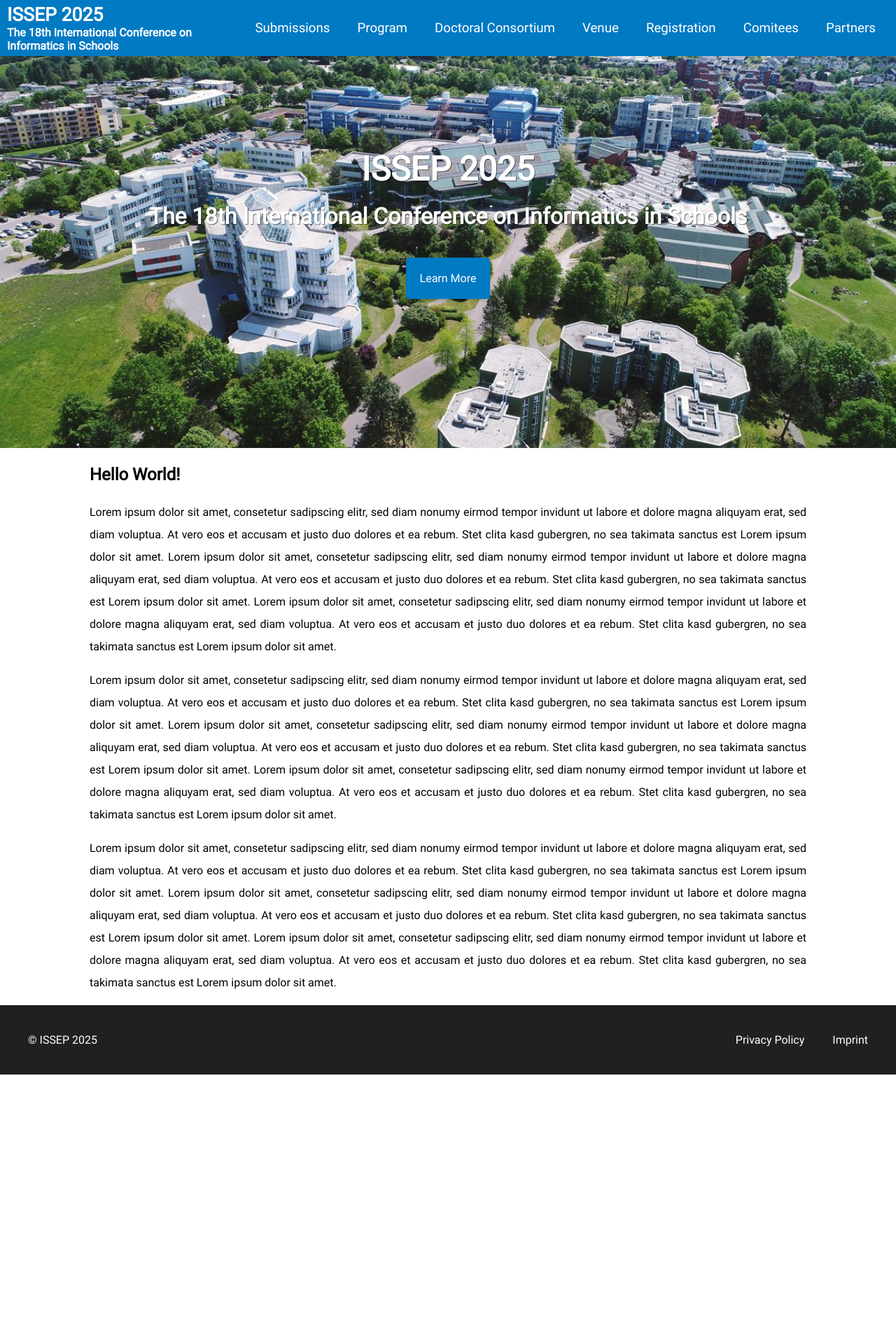
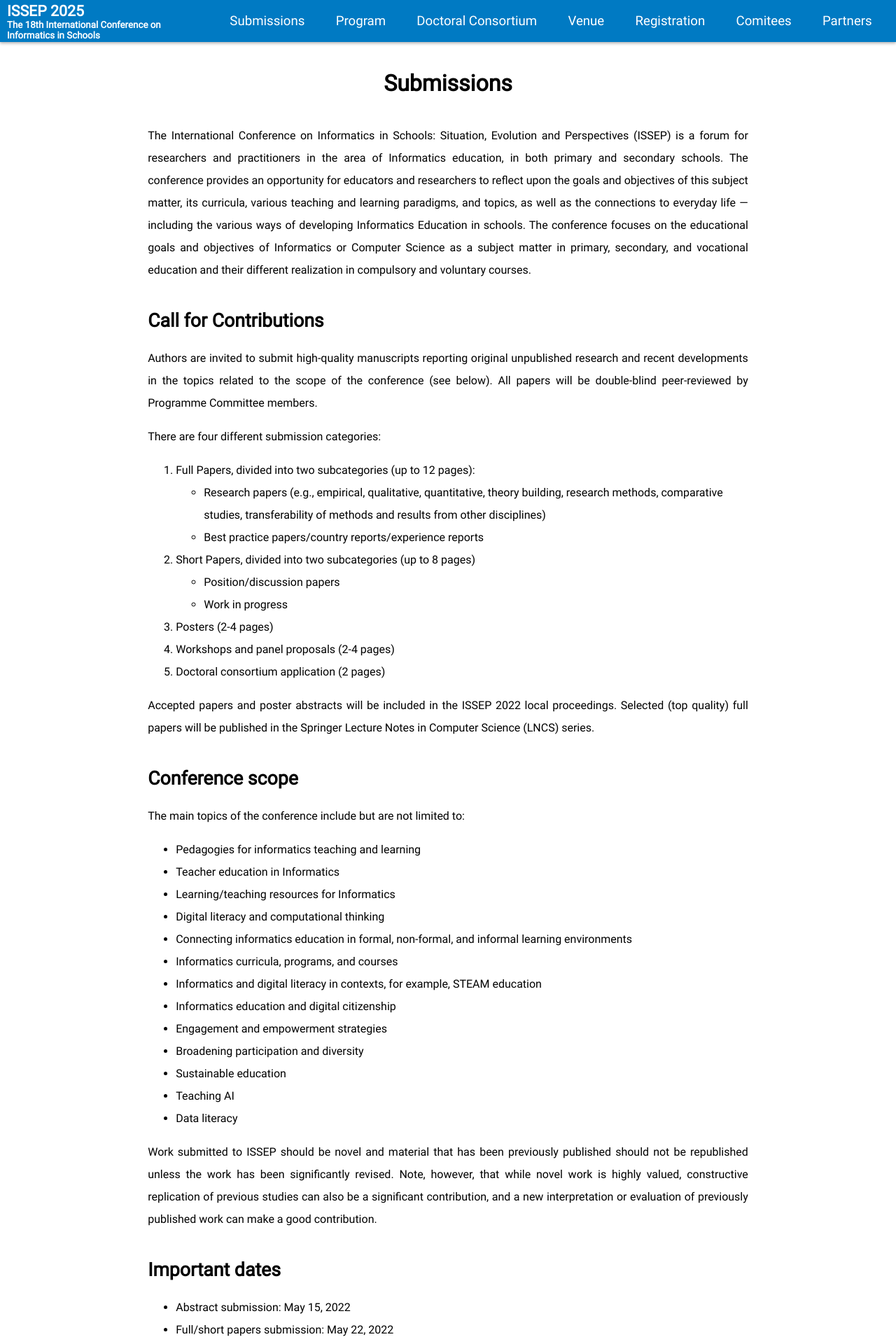
Before and after one commit to jacqueline-staub/issep2025, a PHP site: page /issep2025/submissions/index.php in a window 1280 px wide. Shown: the top 1920 px of the page at 70% size. Before the commit the page ends 1535 px from the top, so only its background shows below. Run offline with PHP 8.4, Linux system fonts and the light colour scheme.

Commit message:
finished draft

```diff
--- a/footer/index.php
+++ b/footer/index.php
@@ -29,7 +29,3 @@
 </div>
 
 </body>
-
-<?php include "scripts/index.php" ?>
-
-</html>
--- a/header/index.php
+++ b/header/index.php
@@ -9,7 +9,7 @@
 
   <title>ISSEP 2025</title>
 
-  <link rel="stylesheet" href="styles.css">
+  <link rel="stylesheet" href="http://localhost/issep2025/styles.css">
 
 </head>
 
--- a/index.php
+++ b/index.php
@@ -7,8 +7,11 @@
 
   <div>
     <h1>ISSEP 2025</h1>
-    <h2>The 18th International Conference on Informatics in Schools</h2>
-    <a href="">
+    <h2>
+      The 18th International Conference <br>
+      on Informatics in Schools
+    </h2>
+    <a href="http://localhost/issep2025/pageTemplate/">
       Learn More
     </a>
   </div>
@@ -17,40 +20,28 @@
 
 <div class="mainContainer">
 
-  <h3>Hello World!</h3>
+  <h1>Welcome to ISSEP 2025</h1>
 
   <p>
-    Lorem ipsum dolor sit amet, consetetur sadipscing elitr, sed diam nonumy eirmod tempor invidunt ut labore et
-    dolore magna aliquyam erat, sed diam voluptua. At vero eos et accusam et justo duo dolores et ea rebum.
-    Stet clita kasd gubergren, no sea takimata sanctus est Lorem ipsum dolor sit amet. Lorem ipsum dolor sit amet,
-    consetetur sadipscing elitr, sed diam nonumy eirmod tempor invidunt ut labore et dolore magna aliquyam erat,
-    sed diam voluptua. At vero eos et accusam et justo duo dolores et ea rebum. Stet clita kasd gubergren,
-    no sea takimata sanctus est Lorem ipsum dolor sit amet. Lorem ipsum dolor sit amet, consetetur sadipscing elitr,
-    sed diam nonumy eirmod tempor invidunt ut labore et dolore magna aliquyam erat, sed diam voluptua.
-    At vero eos et accusam et justo duo dolores et ea rebum. Stet clita kasd gubergren, no sea takimata sanctus
-    est Lorem ipsum dolor sit amet.
+    The International Conference on Informatics in Schools: Situation, Evolution and Perspectives (ISSEP)
+    is a forum for researchers and practitioners in the area of Informatics education,
+    in both primary and secondary schools. The conference provides an opportunity for educators and researchers
+    to reflect upon the goals and objectives of this subject matter, its curricula, various teaching and
+    learning paradigms and topics, as well as the connections to everyday life — including the various ways
+    of developing Informatics Education in schools.
   </p>
+
+  <h2>History</h2>
+
   <p>
-    Lorem ipsum dolor sit amet, consetetur sadipscing elitr, sed diam nonumy eirmod tempor invidunt ut labore et
-    dolore magna aliquyam erat, sed diam voluptua. At vero eos et accusam et justo duo dolores et ea rebum.
-    Stet clita kasd gubergren, no sea takimata sanctus est Lorem ipsum dolor sit amet. Lorem ipsum dolor sit amet,
-    consetetur sadipscing elitr, sed diam nonumy eirmod tempor invidunt ut labore et dolore magna aliquyam erat,
-    sed diam voluptua. At vero eos et accusam et justo duo dolores et ea rebum. Stet clita kasd gubergren,
-    no sea takimata sanctus est Lorem ipsum dolor sit amet. Lorem ipsum dolor sit amet, consetetur sadipscing elitr,
-    sed diam nonumy eirmod tempor invidunt ut labore et dolore magna aliquyam erat, sed diam voluptua.
-    At vero eos et accusam et justo duo dolores et ea rebum. Stet clita kasd gubergren, no sea takimata sanctus
-    est Lorem ipsum dolor sit amet.
+    The ISSEP conference started in 2005 in Klagenfurt, Austria. It was followed by meetings in Vilnius (2006),
+    Torun (2008), Zürich (2010), Bratislava (2011), Oldenburg (2013), Istanbul (2014), Ljubljana (2015),
+    Münster (2016), Helsinki (2017), Saint- Petersburg&nbsp;(2018),&nbsp;Larnaca (2019), Tallin (2020), and Nijmegen (2021).
   </p>
+
   <p>
-    Lorem ipsum dolor sit amet, consetetur sadipscing elitr, sed diam nonumy eirmod tempor invidunt ut labore et
-    dolore magna aliquyam erat, sed diam voluptua. At vero eos et accusam et justo duo dolores et ea rebum.
-    Stet clita kasd gubergren, no sea takimata sanctus est Lorem ipsum dolor sit amet. Lorem ipsum dolor sit amet,
-    consetetur sadipscing elitr, sed diam nonumy eirmod tempor invidunt ut labore et dolore magna aliquyam erat,
-    sed diam voluptua. At vero eos et accusam et justo duo dolores et ea rebum. Stet clita kasd gubergren,
-    no sea takimata sanctus est Lorem ipsum dolor sit amet. Lorem ipsum dolor sit amet, consetetur sadipscing elitr,
-    sed diam nonumy eirmod tempor invidunt ut labore et dolore magna aliquyam erat, sed diam voluptua.
-    At vero eos et accusam et justo duo dolores et ea rebum. Stet clita kasd gubergren, no sea takimata sanctus
-    est Lorem ipsum dolor sit amet.
+    The 15th ISSEP conference is an on-site conference organized by TU Wien (Austria) in co-operation with
+    University of Klagenfurt and will take place in Vienna, 26-28 September 2022.
   </p>
 
 </div>
@@ -58,3 +49,4 @@
 <!--END CONTENT-->
 
 <?php include "footer/index.php" ?>
+<?php include "scripts/index.php" ?>
--- a/navigation/index.php
+++ b/navigation/index.php
@@ -1,7 +1,9 @@
 <div class="header">
 
-  <h1>ISSEP 2025</h1>
-  <h2>The 18th International Conference on Informatics in Schools</h2>
+    <a href="http://localhost/issep2025/index.php">
+      <h1>ISSEP 2025</h1>
+      <h2>The 18th International Conference on Informatics in Schools</h2>
+    </a>
 
 </div>
 
@@ -10,8 +12,10 @@
   <button class="nav_btn"> Menu </button>
 
   <div class="nav_heading">
-    <h1>ISSEP 2025</h1>
-    <h2>The 18th International Conference on Informatics in Schools</h2>
+    <a href="http://localhost/issep2025/index.php">
+      <h1>ISSEP 2025</h1>
+      <h2>The 18th International Conference on Informatics in Schools</h2>
+    </a>
   </div>
 
   <div class="nav_wrapper">
@@ -19,7 +23,7 @@
     <ul>
 
       <li>
-        <a href="">Submissions</a>
+        <a href="http://localhost/issep2025/submissions/">Submissions</a>
         <ul>
           <li>
             <a href="">Guidelines (Springer)</a>
--- a/navigation/navigation.css
+++ b/navigation/navigation.css
@@ -23,6 +23,12 @@
 
   .header {
     display: flex;
+  }
+
+  .header a {
+    color: white;
+    text-decoration: none;
+    text-align: center;
   }
 
   .header h1 {
@@ -54,11 +60,12 @@
   top: 0;
   left: 0;
   right: 0;
-  height: 80px;
-  background-color: var(--primary-color);
+  height: 60px;
   display: flex;
   justify-content: space-evenly;
   align-items: center;
+  background-color: var(--primary-color);
+  box-shadow: var(--box-shadow-default);
   z-index: 8;
 }
 
@@ -152,7 +159,7 @@
 
   .navigation {
     top: 48px;
-    height: 56px;
+    height: 48px;
     display: flex;
     flex-wrap: wrap;
     align-items: center;
@@ -160,7 +167,7 @@
 
   .navigation > .nav_wrapper {
     height: auto;
-    max-height: calc(100vh - 48px - 56px);
+    max-height: calc(100vh - 48px - 48px);
     width: 100vw;
     min-width: 100vw;
     display: none; /*becomes block when nav_openMobile is applied*/
@@ -168,6 +175,7 @@
     align-items: center;
     justify-content: center;
     padding-left: 0;
+    border-top: 1px solid var(--secondary-color);
     background-color: var(--primary-color);
     overflow-y: scroll;
   }
@@ -193,9 +201,8 @@
     padding-left: revert;
   }
 
-  .nav_wrapper > ul > a {
-    color: white;
-    text-decoration: none;
+  .nav_wrapper > ul > li {
+    min-height: 40px;
   }
 
   .nav_wrapper > ul > li > ul {
@@ -263,7 +270,7 @@
   .nav_btn {
     display: block;
     width: 100%;
-    height: 56px;
+    height: 48px;
     margin-left: 0;
     background-color: var(--primary-color);
   }
@@ -287,14 +294,19 @@
   color: white;
 }
 
+.nav_heading a {
+  color: white;
+  text-decoration: none;
+}
+
 .nav_heading h1 {
   margin: 0;
-  font-size: var(--font-size-h2);
+  font-size: var(--font-size-h4);
 }
 
 .nav_heading h2 {
   margin: 0;
-  font-size: var(--font-size-default);
+  font-size: var(--font-size-small);
 }
 
 @media only screen and (max-width: 1000px) {
--- a/scripts/index.php
+++ b/scripts/index.php
@@ -1 +1,3 @@
-<script type="text/javascript" src="navigation/navigation.js"></script>
+<script type="text/javascript" src="http://localhost/issep2025/navigation/navigation.js"></script>
+
+</html>
--- a/styles.css
+++ b/styles.css
@@ -8,6 +8,7 @@
 @import "styles/buttons.css";
 
 @import "styles/layout.css";
+@import "styles/elements.css";
 
 
 
--- /dev/null
+++ b/styles/elements.css
@@ -0,0 +1,154 @@
+/*elements used in main*/
+
+
+
+/*headings and line-height*/
+
+.mainContainer > h1,
+.mainContainer > h2,
+.mainContainer > h3,
+.mainContainer > h4,
+.mainContainer > h5,
+.mainContainer > h6 {
+  margin-top: 40px;
+}
+
+.mainContainer > h1:first-of-type {
+  margin-top: 20px;
+  margin-bottom: 40px;
+  text-align: center;
+}
+
+.main > .mainContainer p,
+.main > .mainContainer li {
+  line-height: 2;
+}
+
+@media only screen and (max-width: 500px) {
+
+  .mainContainer > h1:first-of-type {
+    margin-top: 0;
+    margin-bottom: 20px;
+    text-align: center;
+  }
+
+}
+
+
+
+/*different styled main container*/
+.mainContainerAlternative {
+  background-color: var(--secondary-color);
+}
+
+
+
+/*flexbox*/
+.flexContainer {
+  display: flex;
+  flex-wrap: nowrap;
+  align-items: start;
+  gap: 20px;
+}
+
+.reverseFlex {
+  flex-direction: row-reverse;
+}
+
+.flexContainer > div {
+  width: 50%;
+}
+
+/*for improved mobile view: always use image as first item and
+add class "reverseFlex" if you want it to be on the right at the desktop version*/
+.flexContainer > div > img {
+  width: 100%;
+}
+
+@media only screen and (max-width: 1000px) {
+
+  .flexContainer {
+    flex-wrap: wrap;
+  }
+
+  .flexContainer > div {
+    width: 100%;
+  }
+
+}
+
+
+
+/*Images*/
+
+.mainContainer img {
+  width: 100%;
+}
+
+.mainContainer figure {
+  margin: 20px;
+}
+
+.mainContainer figure figcaption {
+  font-style: italic;
+  font-size: var(--font-size-small);
+}
+
+.mainContainer .floatingImage {
+  float: right;
+  width: 33%;
+  margin-top: 0;
+  margin-right: 0;
+}
+
+@media only screen and (max-width: 1000px) {
+
+  .mainContainer .floatingImage {
+    float: none;
+    width: 100%;
+    margin: 0;
+    font-size: var(--font-size-small-mobile);
+  }
+
+}
+
+
+
+/*Tables*/
+.mainContainer table {
+  width: 100%;
+  border-collapse: collapse;
+}
+
+.mainContainer th {
+  text-align: center;
+}
+
+.mainContainer th,
+.mainContainer td {
+  padding: 10px;
+}
+
+.mainContainer .visibleTable th,
+.mainContainer .visibleTable td {
+  border: 1px solid black;
+}
+
+.mainContainer .visibleTable tr:nth-child(odd) td {
+  background-color: rgb(230, 230, 230);
+}
+
+.mainContainer .visibleTable tr:nth-child(odd) th {
+  background-color: var(--primary-color);
+  color: white;
+}
+
+@media only screen and (max-width: 500px) {
+
+  table {
+    display: block;
+    overflow-x: scroll;
+    max-width: 100%;
+  }
+
+}
--- a/styles/layout.css
+++ b/styles/layout.css
@@ -7,13 +7,21 @@ body {
 
 
 .main {
-  margin-top: 80px;
+  display: flex;
+  flex-direction: column;
+  align-items: center;
+  margin-top: 60px;
+  /*background-image: url("../src/background.png");*/
+  background-size: cover;
+  background-attachment: fixed;
+  background-position: center center;
 }
 
 @media only screen and (max-width: 1000px) {
 
   .main {
-    margin-top: calc(48px + 56px);
+    margin-top: calc(48px + 48px);
+    background-image: none;
   }
 
 }
@@ -21,17 +29,28 @@ body {
 
 
 .main > .mainContainer {
-  padding-left: 10%;
-  padding-right: 10%;
-}
-
-.main > .mainContainer p {
-  line-height: 2;
+  box-sizing: border-box;
+  width: 100%;
+  padding-left: calc(33vw / 2);
+  padding-right: calc(33vw / 2);
+  padding-top: 20px;
+  padding-bottom: 20px;
 }
 
 @media only screen and (max-width: 1000px) {
 
   .main > .mainContainer {
+    padding-left: 10%;
+    padding-right: 10%;
+  }
+
+}
+
+@media only screen and (max-width: 500px) {
+
+  .main > .mainContainer {
+    box-sizing: border-box;
+    width: 100%;
     padding-left: 10px;
     padding-right: 10px;
   }
--- /dev/null
+++ b/submissions/index.php
@@ -0,0 +1,171 @@
+<?php include "../header/index.php" ?>
+<?php include "../navigation/index.php" ?>
+
+<!--START CONTENT-->
+
+<div class="mainContainer">
+
+  <h1>Submissions</h1>
+
+  <p>
+    The International Conference on Informatics in Schools: Situation, Evolution and Perspectives (ISSEP)
+    is a forum for researchers and practitioners in the area of Informatics education, in both primary and secondary schools.
+    The conference provides an opportunity for educators and researchers to reflect upon the goals and objectives of
+    this subject matter, its curricula, various teaching and learning paradigms, and topics, as well as the connections
+    to everyday life — including the various ways of developing Informatics Education in schools.
+    The conference focuses on the educational goals and objectives of Informatics or Computer Science as a subject matter
+    in primary, secondary, and vocational education and their different realization in compulsory and voluntary courses.
+  </p>
+
+
+
+  <h2>Call for Contributions</h2>
+
+  <p>
+    Authors are invited to submit high-quality manuscripts reporting original unpublished research and recent developments
+    in the topics related to the scope of the conference (see below). All papers will be double-blind peer-reviewed
+    by Programme Committee members.
+  </p>
+
+  <p>There are four different submission categories:</p>
+
+  <ol>
+    <li>Full Papers, divided into two subcategories (up to 12 pages):
+      <ul>
+        <li>Research papers (e.g., empirical, qualitative, quantitative, theory building, research methods,
+          comparative studies, transferability of methods and results from other disciplines)
+        </li>
+        <li>
+          Best practice papers/country reports/experience reports
+        </li>
+      </ul>
+    </li>
+    <li>Short Papers, divided into two subcategories (up to 8 pages)
+      <ul>
+        <li>Position/discussion papers</li>
+        <li>Work in progress</li>
+      </ul>
+    </li>
+    <li>Posters (2-4 pages)</li>
+    <li>Workshops and panel proposals (2-4 pages)</li>
+    <li>Doctoral consortium application (2 pages)</li>
+  </ol>
+
+  <p>
+    Accepted papers and poster abstracts will be included in the ISSEP 2022 local proceedings.
+    Selected (top quality) full papers will be published in the Springer Lecture Notes in Computer Science (LNCS) series.
+  </p>
+
+
+
+  <h2>Conference scope</h2>
+
+  <p>The main topics of the conference include but are not limited to:</p>
+
+  <ul class="wp-block-list">
+    <li>Pedagogies for informatics teaching and learning</li>
+    <li>Teacher education in Informatics</li>
+    <li>Learning/teaching resources for Informatics</li>
+    <li>Digital literacy and computational thinking</li>
+    <li>Connecting informatics education in formal, non-formal, and informal learning environments</li>
+    <li>Informatics curricula, programs, and courses</li>
+    <li>Informatics and digital literacy in contexts, for example, STEAM education</li>
+    <li>Informatics education and digital citizenship</li>
+    <li>Engagement and empowerment strategies</li>
+    <li>Broadening participation and diversity</li>
+    <li>Sustainable education</li>
+    <li>Teaching AI</li>
+    <li>Data literacy</li>
+  </ul>
+
+  <p>
+    Work submitted to ISSEP should be novel and material that has been previously published should not be republished
+    unless the work has been significantly revised. Note, however, that while novel work is highly valued,
+    constructive replication of previous studies can also be a significant contribution, and a new interpretation or
+    evaluation of previously published work can make a good contribution.
+  </p>
+
+
+
+  <h2>Important dates</h2>
+
+  <ul class="wp-block-list">
+    <li>Abstract submission:  May 15, 2022</li>
+    <li>Full/short papers submission: May 22, 2022</li>
+    <li>Doctoral Consortium application: May 22, 2022</li>
+    <li>Posters, workshops, and panels proposals submission: July 15, 2022</li>
+    <li>Notification of acceptance for papers: July 10, 2022</li>
+    <li>Notification of acceptance for posters, workshops, and panels: August 7, 2022</li>
+    <li>Doctoral Consortium: September 25, 2022</li>
+    <li>Conference: September 26-28, 2022</li>
+  </ul>
+
+
+
+  <h2 class="wp-block-heading">Submission guidelines</h2>
+
+  <p>The papers will be submitted through EasyChair:
+    <a href="https://easychair.org/conferences/?conf=issep2022">https://easychair.org/conferences/?conf=issep2022</a>
+  </p>
+
+  <p>
+    As the papers will be double-blind peer-reviewed, the authors should leave their names and affiliations blank
+    in the submission, and take care to avoid details in the article that could be used to identify the authors.
+    These include institution information, specific funding information and clear self-citations.
+  </p>
+
+  <p>Submissions must be formatted according to the&nbsp;
+    <a href="https://www.springer.com/gp/computer-science/lncs/conference-proceedings-guidelines">Springer LNCS style guidelines</a>
+    using
+    <a href="https://www.latex-project.org/">LaTeX</a>.
+    The maximum length of the paper (including references, but excluding the optional appendix) is 12 pages.
+    For online Latex editors, see e.g.
+    <a href="https://www.overleaf.com/">Overleaf</a> and
+    <a href="https://www.sharelatex.com/">ShareLatex</a>.
+    Abstract length — 200-300 words.
+  </p>
+
+  <p>To prepare a paper for LNCS proceedings authors should consult&nbsp;
+    <a href="https://www.springer.com/gp/computer-science/lncs/conference-proceedings-guidelines?countryChanged=true">
+      Springer’s authors’ guidelines
+    </a>
+    and use their proceedings templates, either for LaTeX or for Word. Springer encourages authors to include their ORCID
+    in their papers. In addition, the corresponding author of each paper, acting on behalf of all of the authors of the paper,
+    must complete and sign a Consent to Publish Form (either for Springer LNCS or for local proceedings in CEUR-WS).
+    The corresponding author signing the copyright form should match the corresponding author marked on the paper.
+    Once the files have been sent to Springer, changes relating to the authorship of the papers cannot be made.
+  </p>
+
+  <p>To prepare a poster proposal or proposal for a workshop or panel (2-4 pages) for the Local Proceedings authors
+    are recommended to use
+    <a href="https://www.springer.com/gp/computer-science/lncs/conference-proceedings-guidelines?countryChanged=true">
+      Springer proceedings templates
+    </a>,
+    either for LaTeX or for Word.
+  </p>
+
+
+
+  <h2>Poster Requirements</h2>
+
+  <p>
+    The purpose of the poster is to stimulate discussion with conference participants during the conference
+    about your presented activity. For this purpose, the poster will be mounted and accessible during the whole conference.
+    During the poster session, the presenters of the poster should be present at their posters to give short presentations
+    to interested participants.
+  </p>
+  <p>Size: A1 landscape (594 x 841 mm)</p>
+  <p>
+    Contains at least: title, author(s), institution(s), contact information, problem statement, description of work,
+    gained results, future work, main references
+  </p>
+  <p>Please bring a printed poster to the conference</p>
+
+
+
+</div>
+
+<!--END CONTENT-->
+
+<?php include "../footer/index.php" ?>
+<?php include "../scripts/index.php" ?>
```
Also changed, not shown: pageTemplate/index.php (added, +137 -0 lines), src/background.png (added), src/uni_trier.jpg, src/uni_trier_2.jpg (added).
